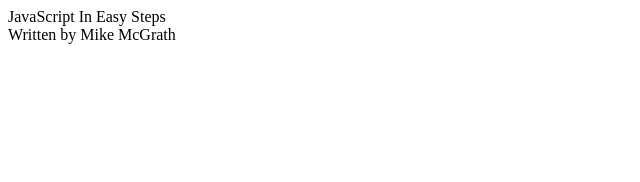
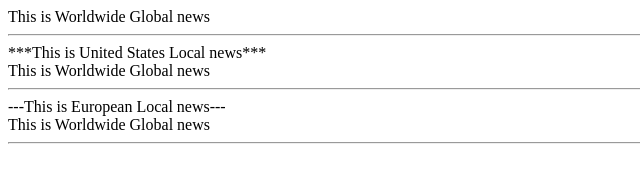
Before and after one commit to codea2z/Learning-JavaScript, a plain HTML site: page public_html/index.html in a window 1280 px wide. Shown: the whole page, without its empty margins (0-640 px from the left). Drawn offline with Linux system fonts and the light colour scheme.

Commit message:
First time

```diff
--- a/public_html/argument.js
+++ /dev/null
@@ -1,22 +0,0 @@
-/*
- * To change this license header, choose License Headers in Project Properties.
- * To change this template file, choose Tools | Templates
- * and open the template in the editor.
- */
-
-function stringify(argA, argB, argC, argD)
-{
-    var str = argA + " " + argB + " " + argC + " " + argD + "<br>";
-    return str;
-}
-
-function init ()
-{
-    // Statements to be executed go here
-    document.getElementById("panel").innerHTML =
-            stringify("JavaScript", "In", "Easy", "Steps");
-    document.getElementById("panel").innerHTML +=
-            stringify("Written", "by", "Mike", "McGrath");
-}
-
-document.addEventListener("DOMContentLoaded", init, false);
--- /dev/null
+++ b/public_html/scope.js
@@ -0,0 +1,32 @@
+/*
+ * To change this license header, choose License Headers in Project Properties.
+ * To change this template file, choose Tools | Templates
+ * and open the template in the editor.
+ */
+var global = "This is Worldwide Global news<hr>";
+
+function us(obj)
+{
+    var local = "***This is United States Local news***<br>";
+    obj.innerHTML += local;
+    obj.innerHTML += global;
+}
+
+function eu(obj)
+{
+    var local = "---This is European Local news---<br>";
+    obj.innerHTML += local;
+    obj.innerHTML += global;
+}
+
+function init()
+{
+    //Statements to be executed go here
+    var obj = document.getElementById("panel");
+    obj.innerHTML = global;
+
+    us(obj);
+    eu(obj);
+}
+
+document.addEventListener("DOMContentLoaded", init, false);
```
Also changed, not shown: public_html/index.html (+2 -1 lines).
